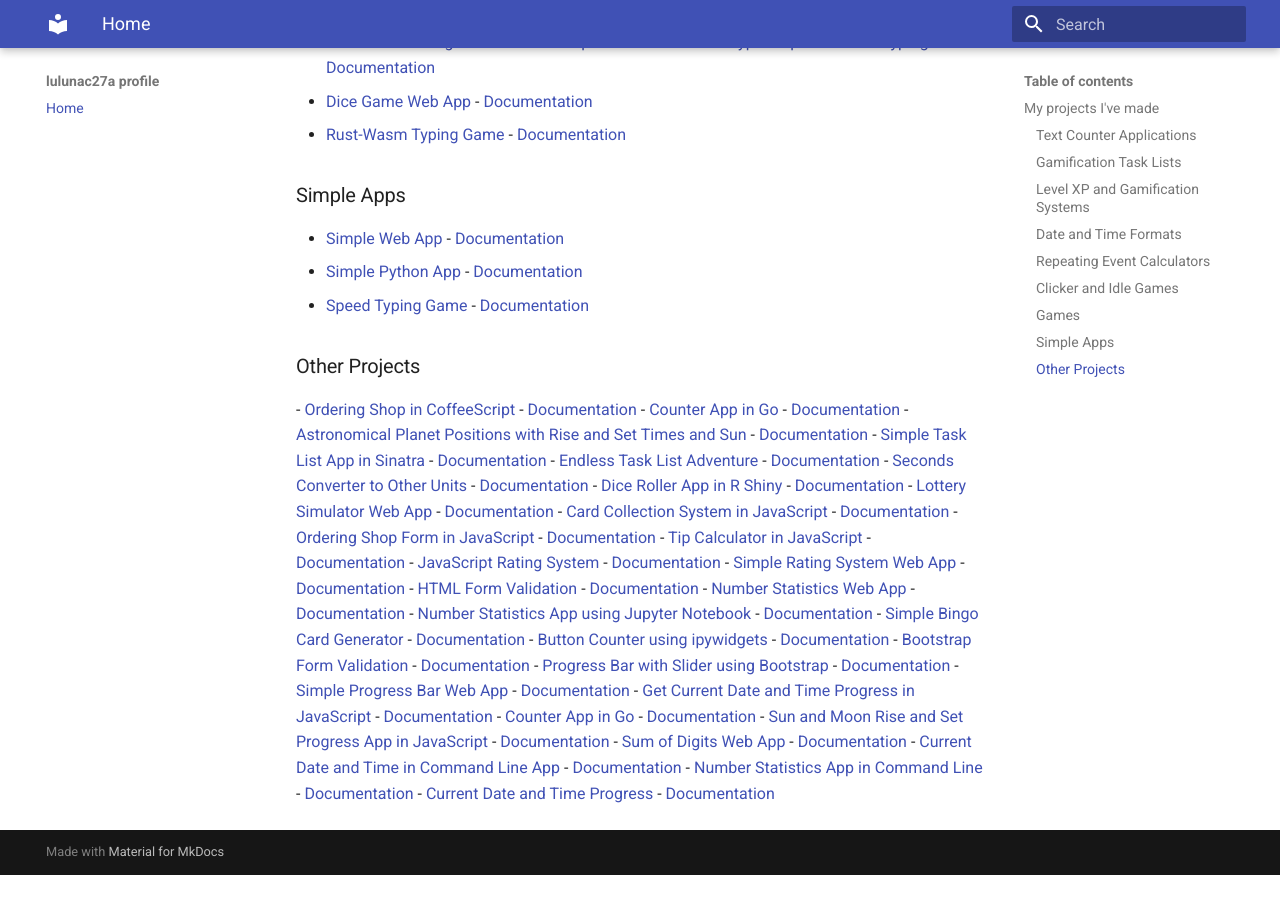
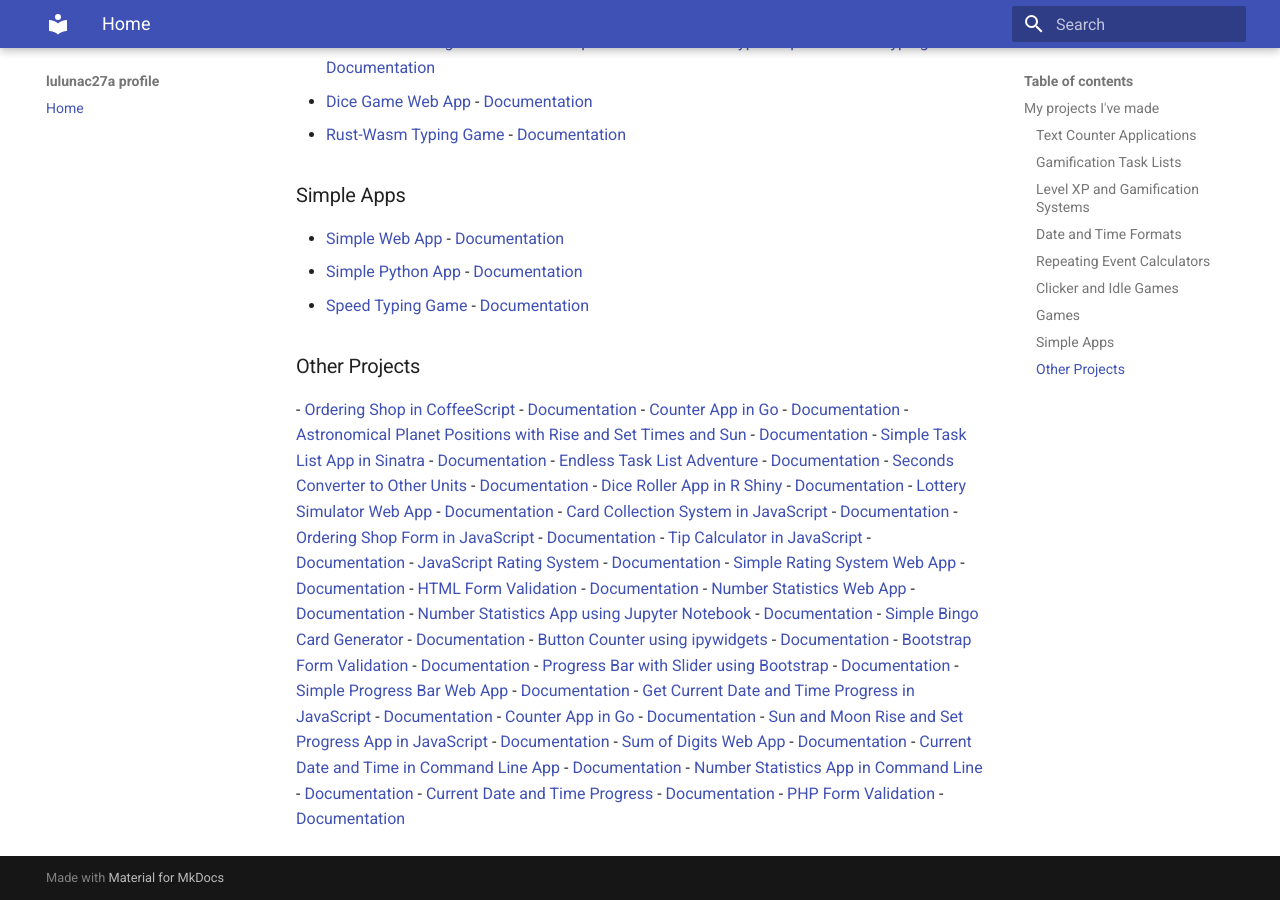
Before and after one commit to lulunac27a/lulunac27a.github.io, an MkDocs documentation site: the page built from docs/index.md, in a window 1280 px wide and 900 px high, scrolled down 1323 px. Built offline with MkDocs 1.6.1 and Material for MkDocs 9.7.7, drawn with Linux system fonts in a browser that asks for light colours; before the commit the page ends 2198 px from its top, so only the background shows below that.

Commit message:
Add PHP form validation

```diff
--- a/docs/index.md
+++ b/docs/index.md
@@ -176,4 +176,6 @@ space, and a good computer programmer.
 -
   [Current Date and Time Progress](https://github.com/lulunac27a/current-date-time-progress/)
   - [Documentation](https://lulunac27a.github.io/current-date-time-progress/)
-  <script async defer src="https://buttons.github.io/buttons.js"></script>
+- [PHP Form Validation](https://github.com/lulunac27a/php-form-validation) -
+  [Documentation](https://lulunac27a.github.io/php-form-validation/) <script
+  async defer src="https://buttons.github.io/buttons.js"></script>
```
